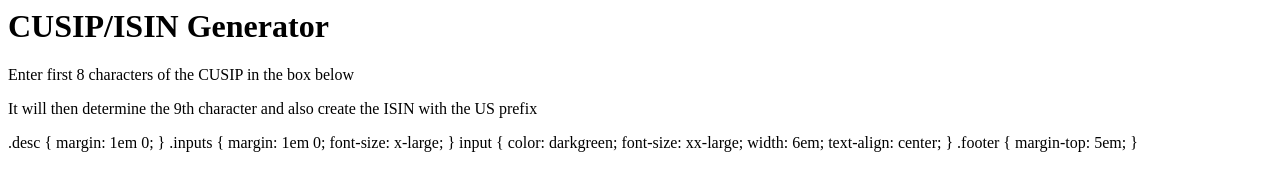
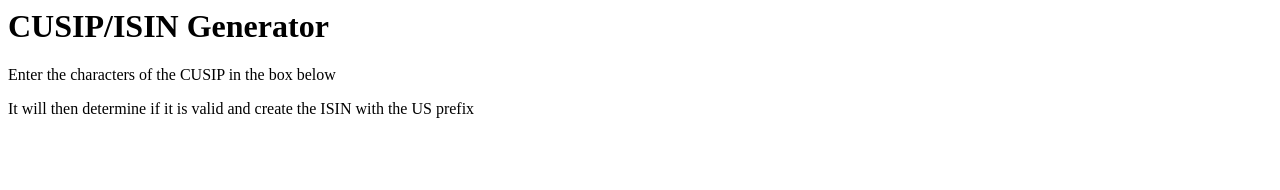
Before and after one commit to CUSIPISINPROJECT/CUSIP-Project, a plain HTML site: page index.html in a window 1280 px wide. Drawn offline with Linux system fonts and the light colour scheme.

Commit message:
Update index.html

```diff
--- a/index.html
+++ b/index.html
@@ -1,9 +1,10 @@
 <html>
     <body>
         <h1>CUSIP/ISIN Generator</h1>
-        <p>Enter first 8 characters of the CUSIP in the box below</p>
-   <p>It will then determine the 9th character and also create the ISIN with the US prefix<p>
-  </body>
+        <p>Enter the characters of the CUSIP in the box below</p>
+   <p>It will then determine if it is valid and create the ISIN with the US prefix<p>
+     </body>
+        <style>
 .desc {
   margin: 1em 0;
 }
@@ -20,5 +21,6 @@ input {
 .footer {
   margin-top: 5em;
 }
+        </style>
 
         </html>
```
